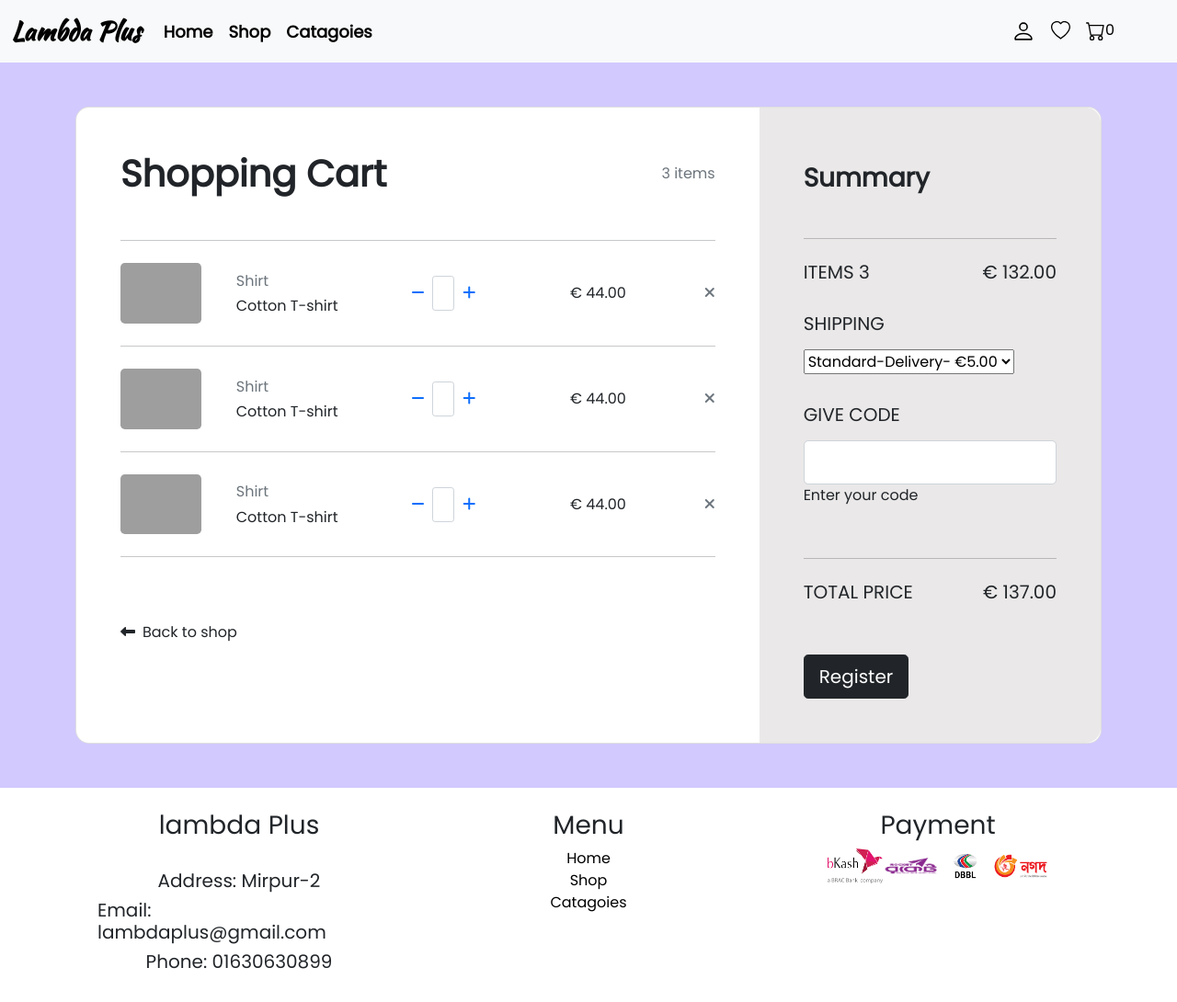
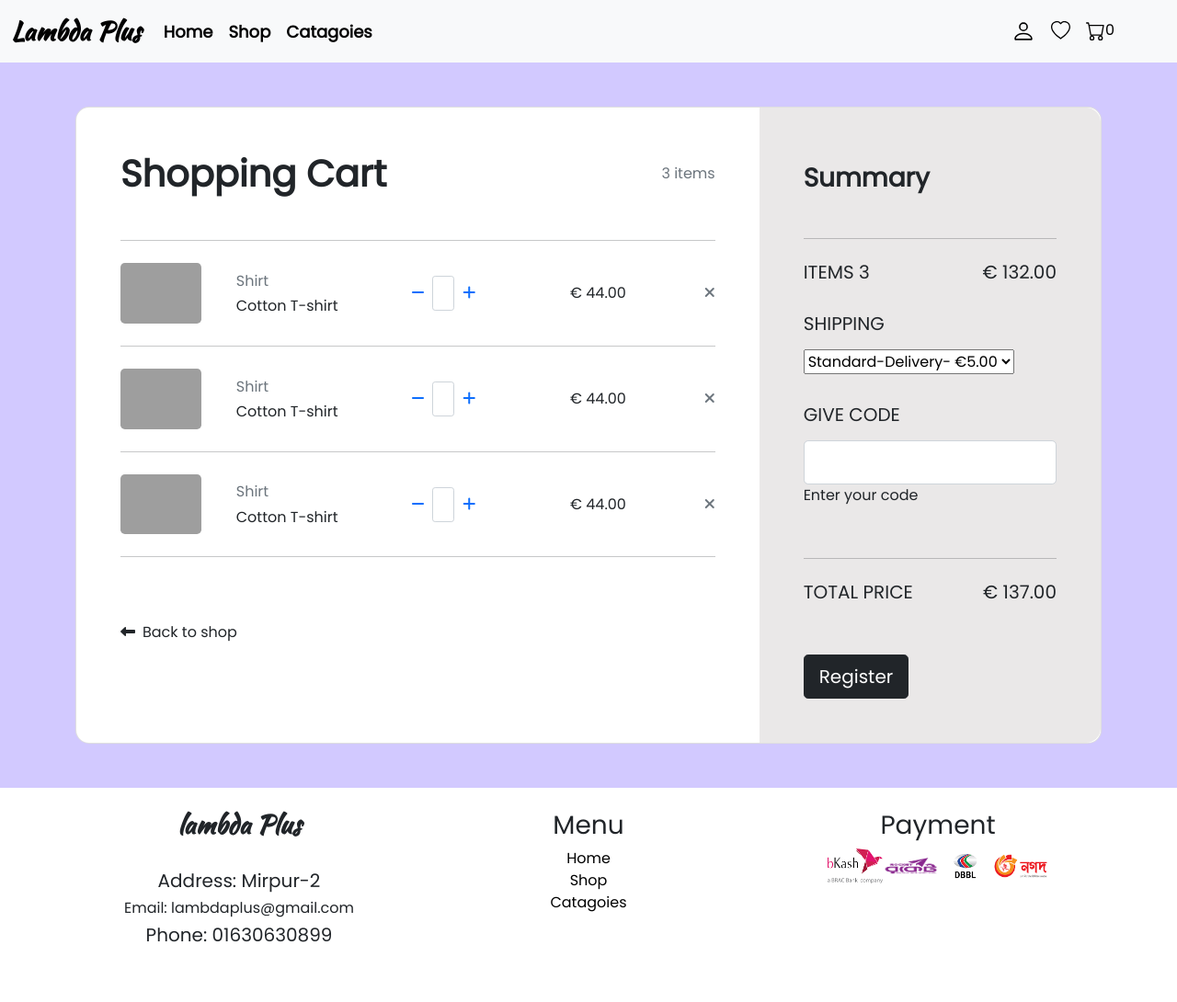
Before and after one commit to rejakazi02/Client-Projects, a website: page Lambda-plus/shopping-cart.html in a window 1280 px wide. Shown: the whole page at 92% size. After the commit the page ends 1061 px from the top, so only its background shows below. Drawn offline with nearby package versions, Linux system fonts and the light colour scheme; grey boxes are pictures that could not be loaded.

Commit message:
footer edit

```diff
--- a/Lambda-plus/shopping-cart.html
+++ b/Lambda-plus/shopping-cart.html
@@ -292,10 +292,10 @@
     <div class="row">
       <div class="col">
         <div class="d-flex flex-column px-4 py-4 align-items-center justify-content-center">
-          <h3>lambda Plus</h3>
+          <h3 class=" hlogo">lambda Plus</h3>
           <br />
           <h5>Address: Mirpur-2</h5>
-          <h5>Email: lambdaplus@gmail.com</h5>
+          <h6>Email: lambdaplus@gmail.com</h6>
           <h5>Phone: 01630630899</h5>
         </div>
       </div>
```
Also changed, not shown: Lambda-plus/index.html (+2 -2 lines), Lambda-plus/test.html (+2 -2 lines).
